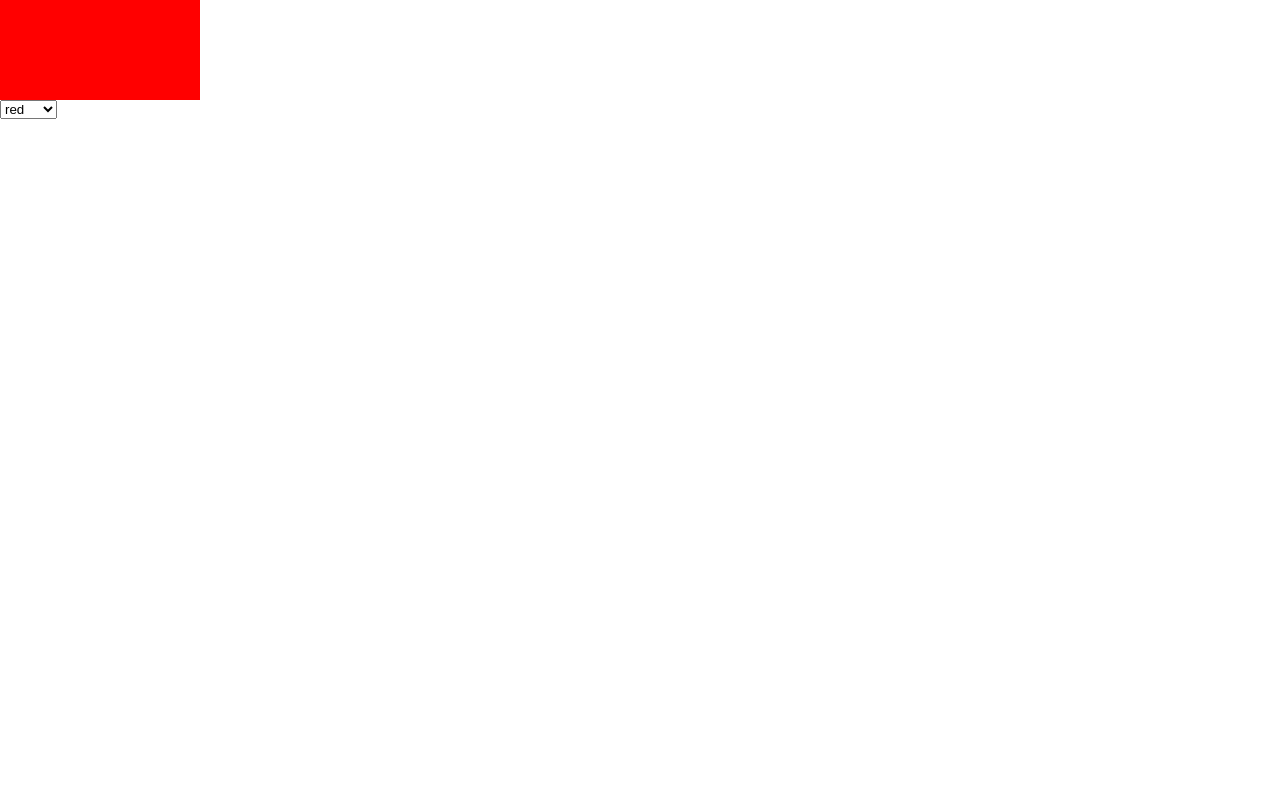
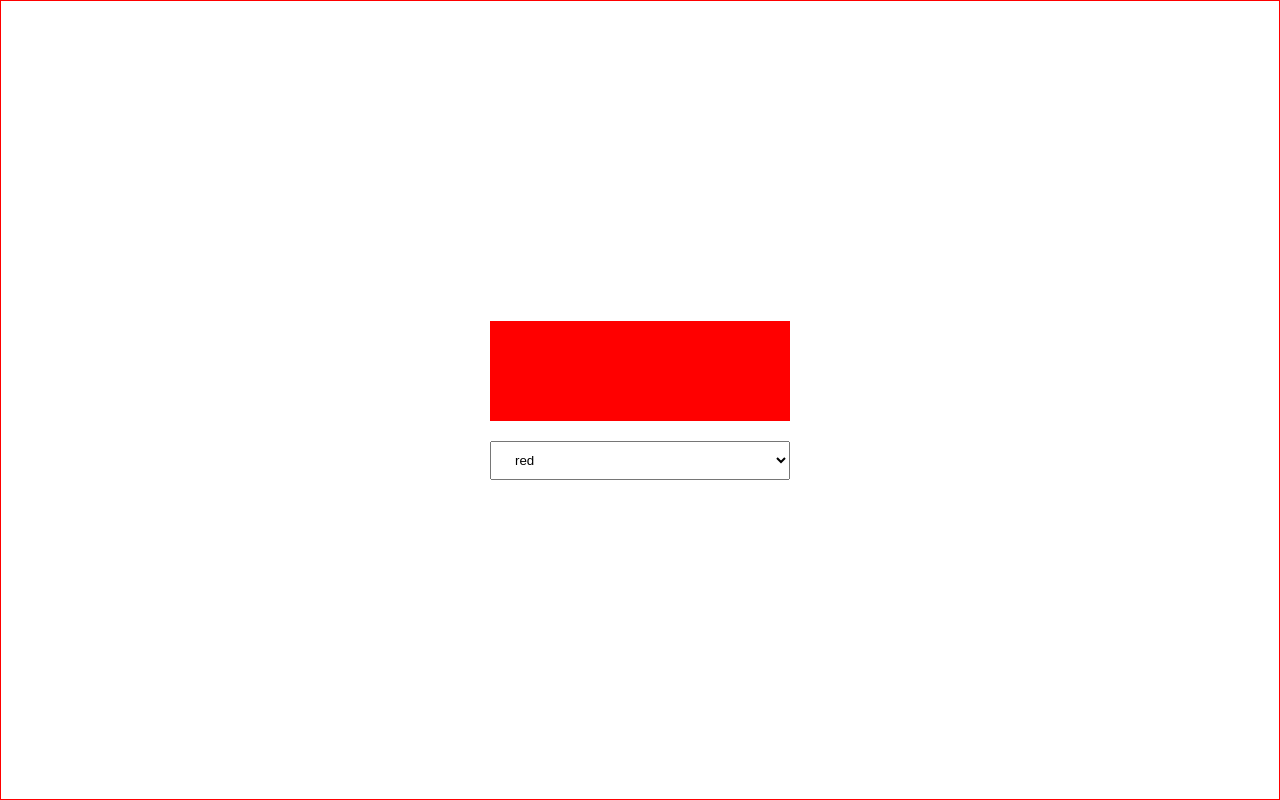
Before and after one commit to Ahnsj828/study_html, a plain HTML site: page tags/select&option&value/index.html in a window 1280 px wide. Drawn offline with Linux system fonts and the light colour scheme.

Commit message:
select & option & value - style change

```diff
--- a/tags/select&option&value/index.html
+++ b/tags/select&option&value/index.html
@@ -3,7 +3,7 @@
   <head>
     <meta charset="UTF-8" />
     <meta name="viewport" content="width=device-width, initial-scale=1.0" />
-    <title>Document</title>
+    <title>select option value</title>
     <script defer src="./script.js"></script>
     <link rel="stylesheet" href="./style.css" />
     <link rel="stylesheet" href="../../reset_css.css" />
--- a/tags/select&option&value/style.css
+++ b/tags/select&option&value/style.css
@@ -1,5 +1,23 @@
+body {
+  border: 1px solid #f00;
+  width: 100vw;
+  height: 100vh;
+  display: flex;
+  flex-direction: column;
+  justify-content: center;
+  align-items: center;
+  gap: 20px;
+}
+
+select {
+  width: 300px;
+  padding: 10px 20px;
+}
+
+/* -------------------------------------- */
+
 div {
   height: 100px;
-  width: 200px;
+  width: 300px;
   background: red;
 }
```
